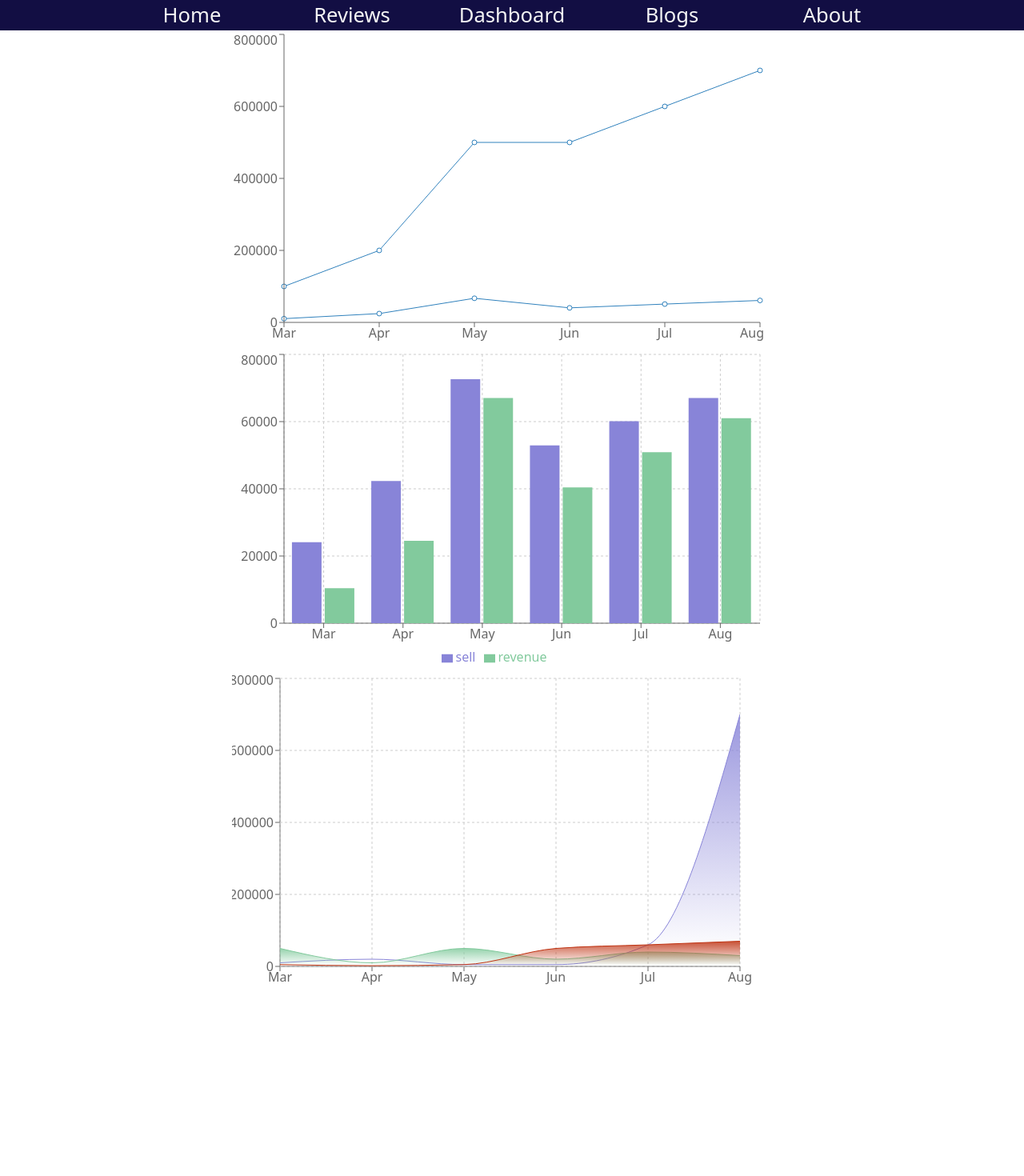
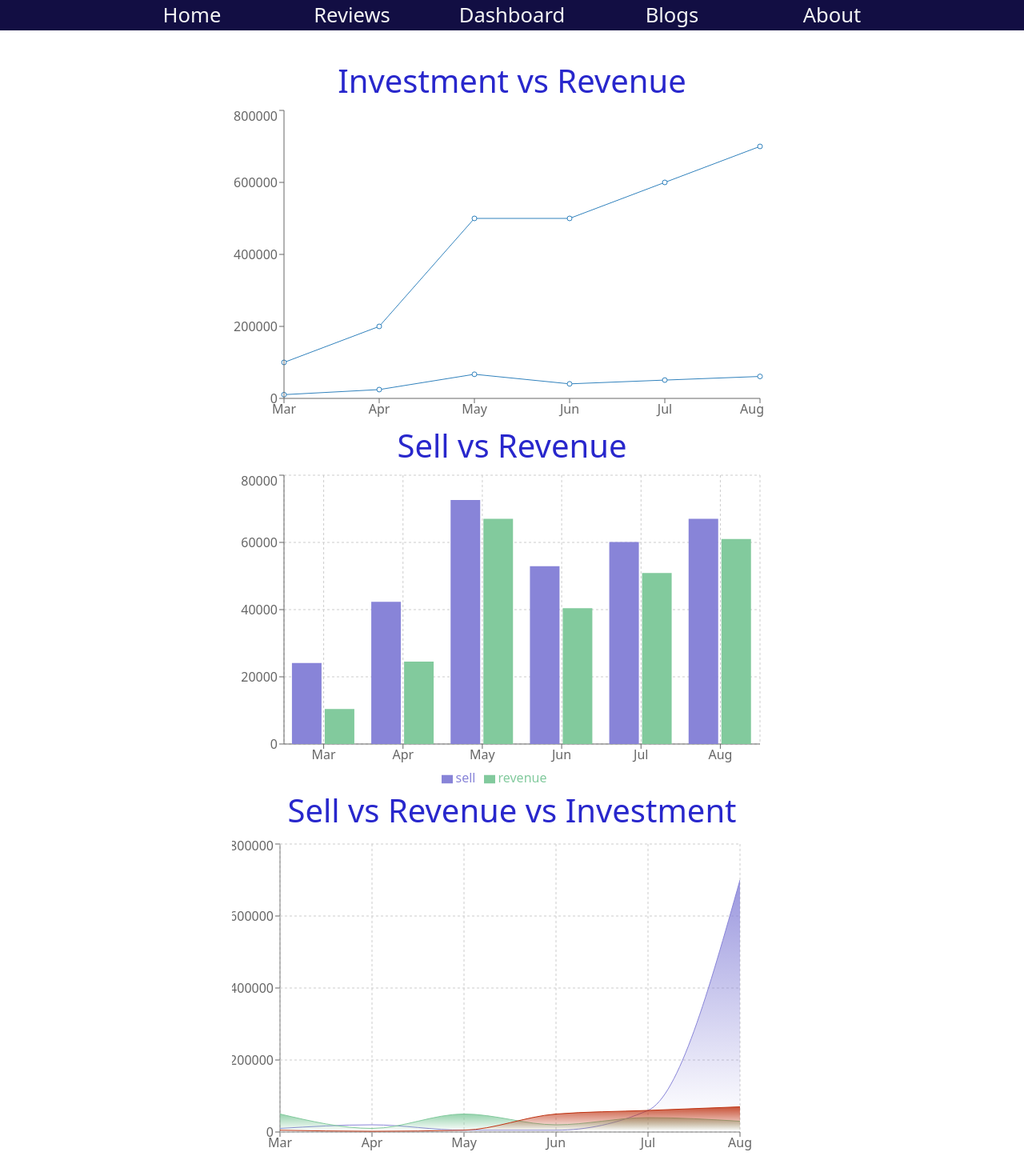
Before and after one commit to bdavijit/product-analysis-website, a React (Create React App) app: page /Dashboard in a window 1280 px wide. Shown: the top 1470 px of the page at 80% size. Before the commit the page ends 1238 px from the top, so only its background shows below. Built offline with nearby package versions, Linux system fonts and the light colour scheme.

Commit message:
add data

```diff
--- a/src/Components/Dashboard/Dashboard.css
+++ b/src/Components/Dashboard/Dashboard.css
@@ -5,4 +5,7 @@
     max-width: 700px;
     margin: auto;
 
+    padding-bottom: 3vw;
+    padding-top: 3vw;
+
 }
--- a/src/Components/Dashboard/Dashboard.js
+++ b/src/Components/Dashboard/Dashboard.js
@@ -7,8 +7,11 @@ import './Dashboard.css'
 const Dashboard = () => {
   return (
     <div className="CartBox">
+    <h1 style={{ color: "#2827CC" }}>Investment vs Revenue</h1>
       <LineChartCom />
+      <h1 style={{ color: "#2827CC" }}>Sell vs Revenue</h1>
       <BarChartCom />
+      <h1 style={{ color: "#2827CC" }}>Sell vs Revenue vs Investment</h1>
       <AreaChartCom />
     </div>
   );
```
